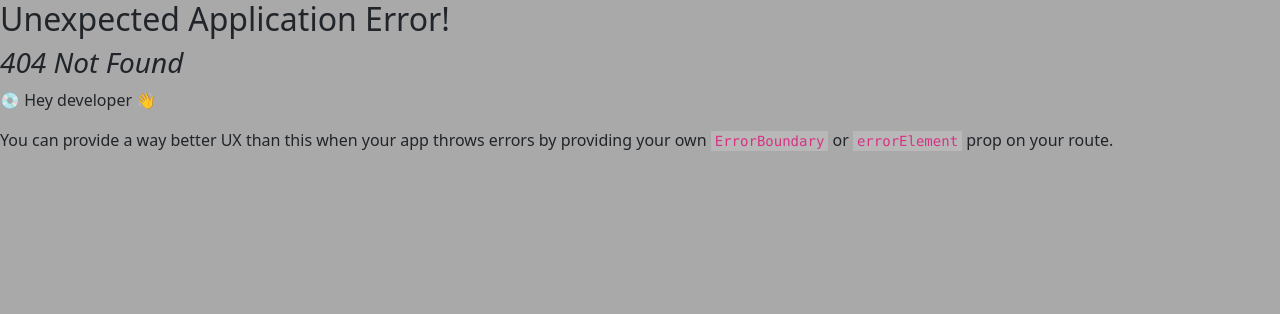
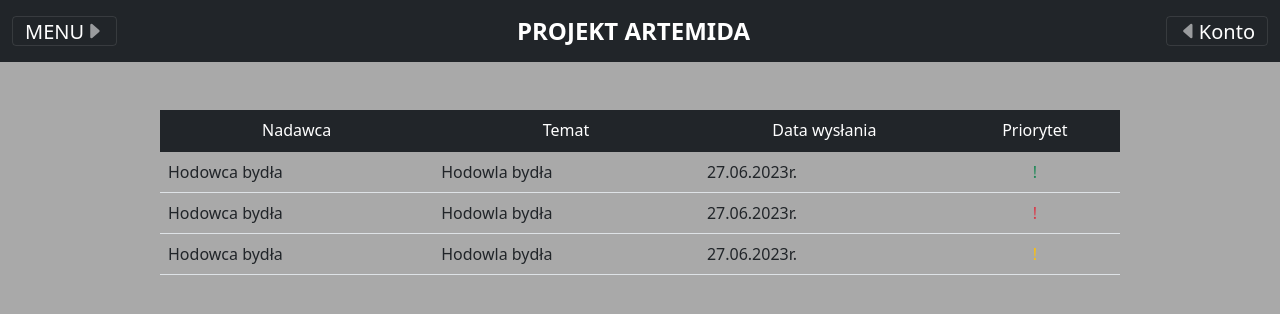
Before and after one commit to KlawyFarfocel/Projekt-Artemida, a React (Vite) app in the folder react/: page /Anno in a window 1280 px wide. Before the commit this address had no page. Shown: the top 314 px of the page. Built offline with nearby package versions, Linux system fonts and the light colour scheme; sample sign-in values are in the browser's storage.

Commit message:
Ogłoszenia

```diff
--- /dev/null
+++ b/react/src/components/Anno.jsx
@@ -0,0 +1,61 @@
+import { useEffect, useState } from "react";
+import MessageModal from "./MessageModal";
+
+export default function Foo(){
+    const annoProp=[
+        {
+            "Nadawca":"Hodowca bydła",
+            "Temat":"Hodowla bydła",
+            "Data wysłania":"27.06.2023r.",
+            "Treść":"Lorem Ipsum is simply dummy text of the printing and typesetting industry. Lorem Ipsum has been the industry's standard dummy text ever since the 1500s, when an unknown printer took a galley of type and scrambled it to make a type specimen book. It has survived not only five centuries, but also the leap into electronic typesetting, remaining essentially unchanged. It was popularised in the 1960s with the release of Letraset sheets containing Lorem Ipsum passages, and more recently with desktop publishing software like Aldus PageMaker including versions of Lorem Ipsum.",
+            "Priorytet":"Niski"
+        },
+        {
+            "Nadawca":"Hodowca bydła",
+            "Temat":"Hodowla bydła",
+            "Data wysłania":"27.06.2023r.",
+            "Treść":"Lorem Ipsum is simply dummy text of the printing and typesetting industry. Lorem Ipsum has been the industry's standard dummy text ever since the 1500s, when an unknown printer took a galley of type and scrambled it to make a type specimen book. It has survived not only five centuries, but also the leap into electronic typesetting, remaining essentially unchanged. It was popularised in the 1960s with the release of Letraset sheets containing Lorem Ipsum passages, and more recently with desktop publishing software like Aldus PageMaker including versions of Lorem Ipsum.",
+            "Priorytet":"Wysoki"
+        },
+        {
+            "Nadawca":"Hodowca bydła",
+            "Temat":"Hodowla bydła",
+            "Data wysłania":"27.06.2023r.",
+            "Treść":"Lorem Ipsum is simply dummy text of the printing and typesetting industry. Lorem Ipsum has been the industry's standard dummy text ever since the 1500s, when an unknown printer took a galley of type and scrambled it to make a type specimen book. It has survived not only five centuries, but also the leap into electronic typesetting, remaining essentially unchanged. It was popularised in the 1960s with the release of Letraset sheets containing Lorem Ipsum passages, and more recently with desktop publishing software like Aldus PageMaker including versions of Lorem Ipsum.",
+            "Priorytet":"Średni"
+        }
+    ]
+    const [modalShow, setModalShow] = useState(false);
+    return(
+        <>
+                <table className="table w-75 mx-auto mt-5">
+                    <thead className="table-dark">
+                        <tr className="text-center">
+                            <td>Nadawca</td>
+                            <td>Temat</td>
+                            <td>Data wysłania</td>
+                            <td>Priorytet</td>
+                        </tr>
+                    </thead>
+                    <tbody>
+
+                            {annoProp.map((value,key)=>
+                                <tr>
+                                    <td key={key}>{Object.values(value)[0]}</td>
+                                    <td key={key}>{Object.values(value)[1]}</td>
+                                    <td key={key}>{Object.values(value)[2]}</td>
+                                    {Object.values(value)[4] == "Niski" ? (
+                                        <td key={key} className="text-success text-center">!</td>
+                                    ):Object.values(value)[4] == "Średni" ?(
+                                        <td key={key} className="text-warning text-center">!</td>
+                                    ):<td key={key} className="text-danger text-center">!</td>}
+                                </tr>
+                            )}
+
+                    </tbody>
+                </table>
+                <MessageModal show={modalShow} content={annoProp} setModalShow={setModalShow}/>
+        </>
+    )
+}
+{/* <a className="btn btn-success" onClick={() => setModalShow(true)}>XD</a> */}
--- /dev/null
+++ b/react/src/components/MessageModal.jsx
@@ -0,0 +1,39 @@
+import Modal from 'react-bootstrap/Modal'
+import Button from 'react-bootstrap/Button'
+import { useEffect, useState } from 'react';
+export default function MessageModal(props) {
+  const [show, setShow] = useState();
+  useEffect(()=>{
+    setShow(props.show);
+  })
+return (
+    <>
+<Modal show={show} onHide={()=>props.setModalShow(false)}>
+        <Modal.Header bsPrefix="modal-header text-center" closeButton>
+          <Modal.Title bsPrefix="modal-title w-100">Ogłoszenie</Modal.Title>
+        </Modal.Header>
+        <Modal.Body bsPrefix='modal-body mb-0 pb-0'>
+          <span>Nadawca: </span> <span>Hodowla bydła</span>
+          <hr className="text-divider" />
+          <span>Data wysłania: </span> <span>Hodowla bydła</span>
+          <hr className="text-divider" />
+          <span>Temat: </span> <span>Hodowla bydła</span>
+          <hr className="text-divider" />
+          <span>Treść: </span>
+          <p>Lorem ipsum dolor sit amet consectetur adipisicing elit. Iusto quod voluptatibus saepe, corrupti ullam odio sit totam, explicabo laborum sequi error asperiores odit distinctio eius accusamus ratione velit quisquam voluptate.</p>
+        </Modal.Body>
+        <Modal.Footer bsPrefix="modal-footer w-100 mx-auto">
+            <div className='w-50 mx-auto d-flex'>
+              <Button bsPrefix="btn btn-success" variant="secondary" onClick={()=>props.setModalShow(false)}>
+              Odpisz
+            </Button>
+            <div className='w-25 mx-auto'></div>
+            <Button  bsPrefix="btn btn-danger" variant="primary" onClick={()=>props.setModalShow(false)}>
+              Zamknij
+            </Button>
+            </div>
+        </Modal.Footer>
+      </Modal>
+    </>
+  );
+}
--- a/react/src/router.jsx
+++ b/react/src/router.jsx
@@ -6,6 +6,7 @@ import Dashboard from "./components/Dashboard";
 import ObwodMap from "./components/ObwodMap";
 import UserData from "./components/UserData";
 import Permissions from "./components/Permissions";
+import Anno from "./components/Anno";
 
 const router=createBrowserRouter([
     {
@@ -41,6 +42,10 @@ const router=createBrowserRouter([
             {
                 path:"/Permissions",
                 element:<Permissions/>
+            },
+            {
+                path:"/Anno",
+                element:<Anno/>
             }
         ]
     },
```
